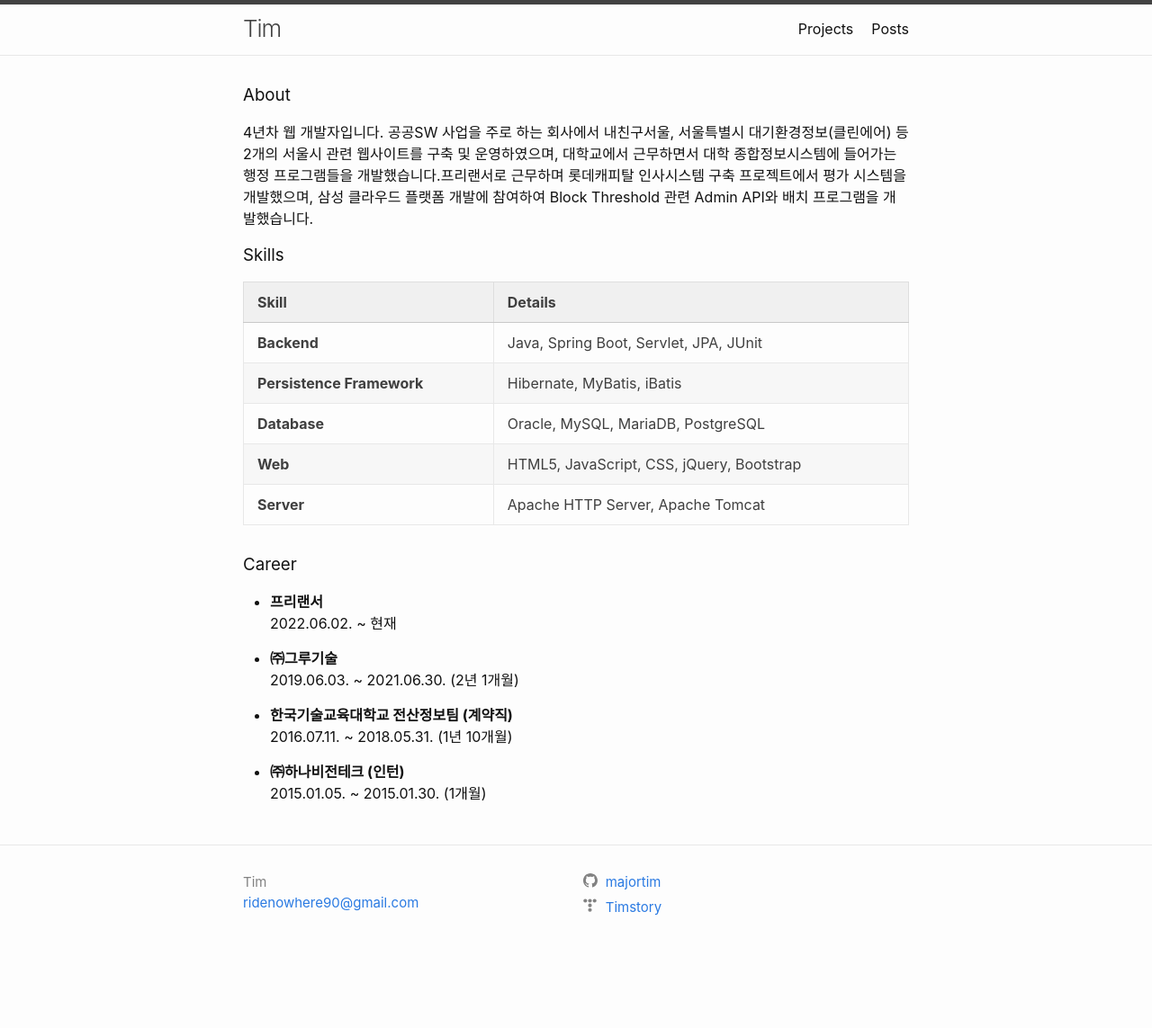
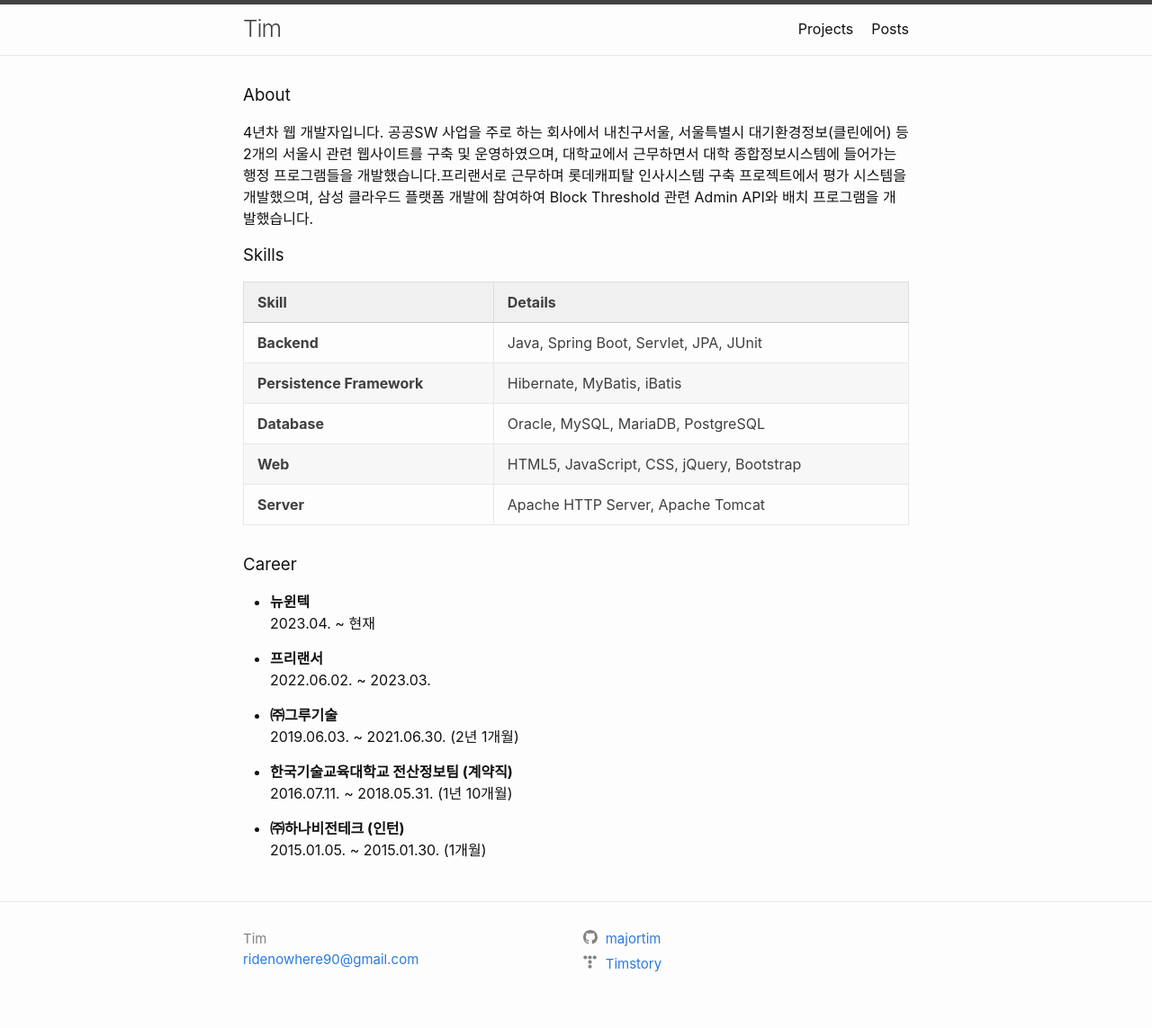
Before and after one commit to majortim/majortim.github.io, a Jekyll site: the page built from index.md, in a window 1280 px wide. Shown: the whole page at 90% size. Built offline with Jekyll 4.4.1, drawn with Linux system fonts in a browser that asks for light colours; before the commit the page ends 1080 px from its top, so only the background shows below that.

Commit message:
경력 업데이트

```diff
--- a/index.md
+++ b/index.md
@@ -22,8 +22,11 @@ description: 웹 개발자 Tim의 포트폴리오입니다. Java / Web / Spring
 
 
 ### Career
+* **뉴윈텍**<br>
+	2023.04. ~ 현재
+
 * **프리랜서**<br>
-	2022.06.02. ~ 현재
+	2022.06.02. ~ 2023.03.
 
 * **㈜그루기술**<br>
 	2019.06.03. ~ 2021.06.30. (2년 1개월)
```
